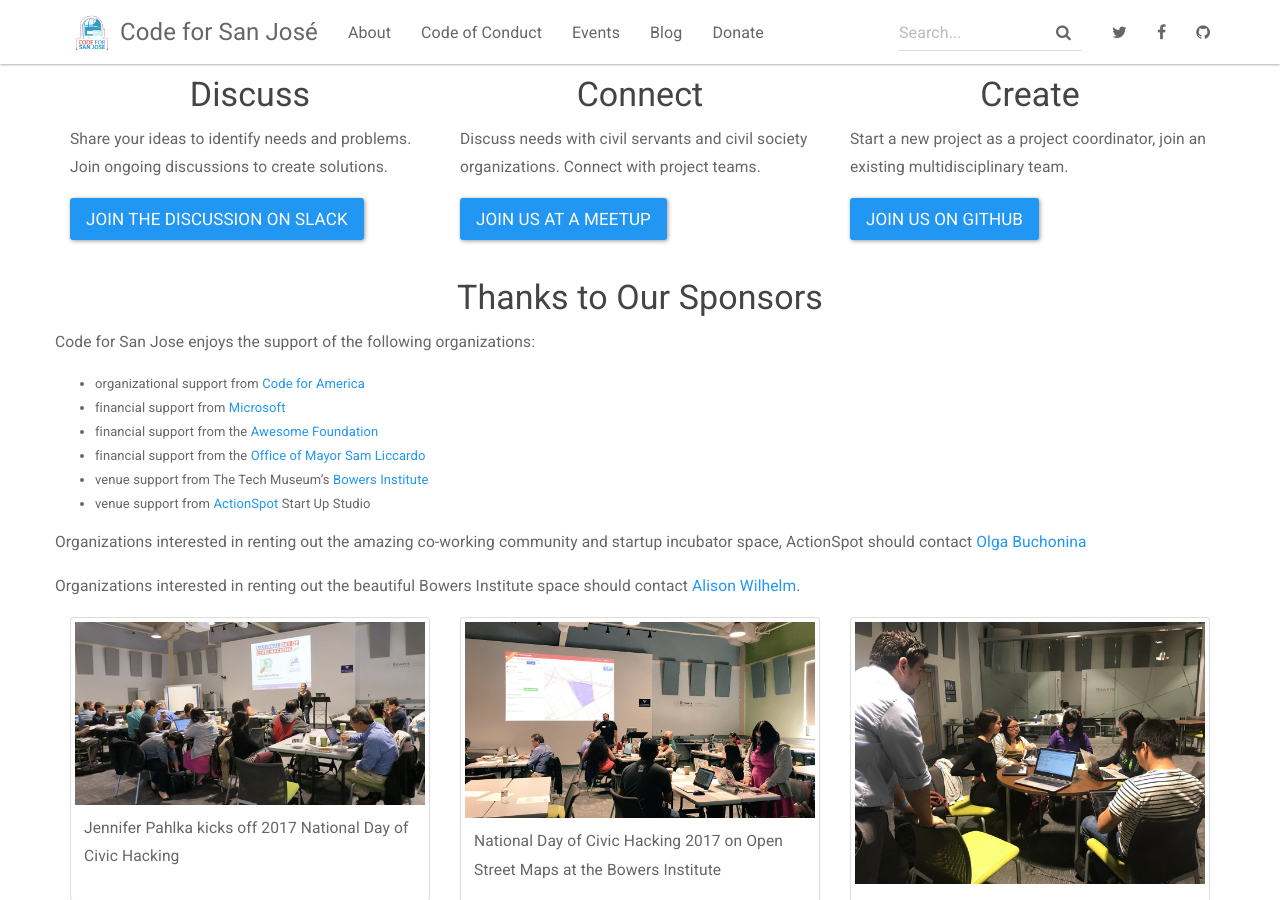
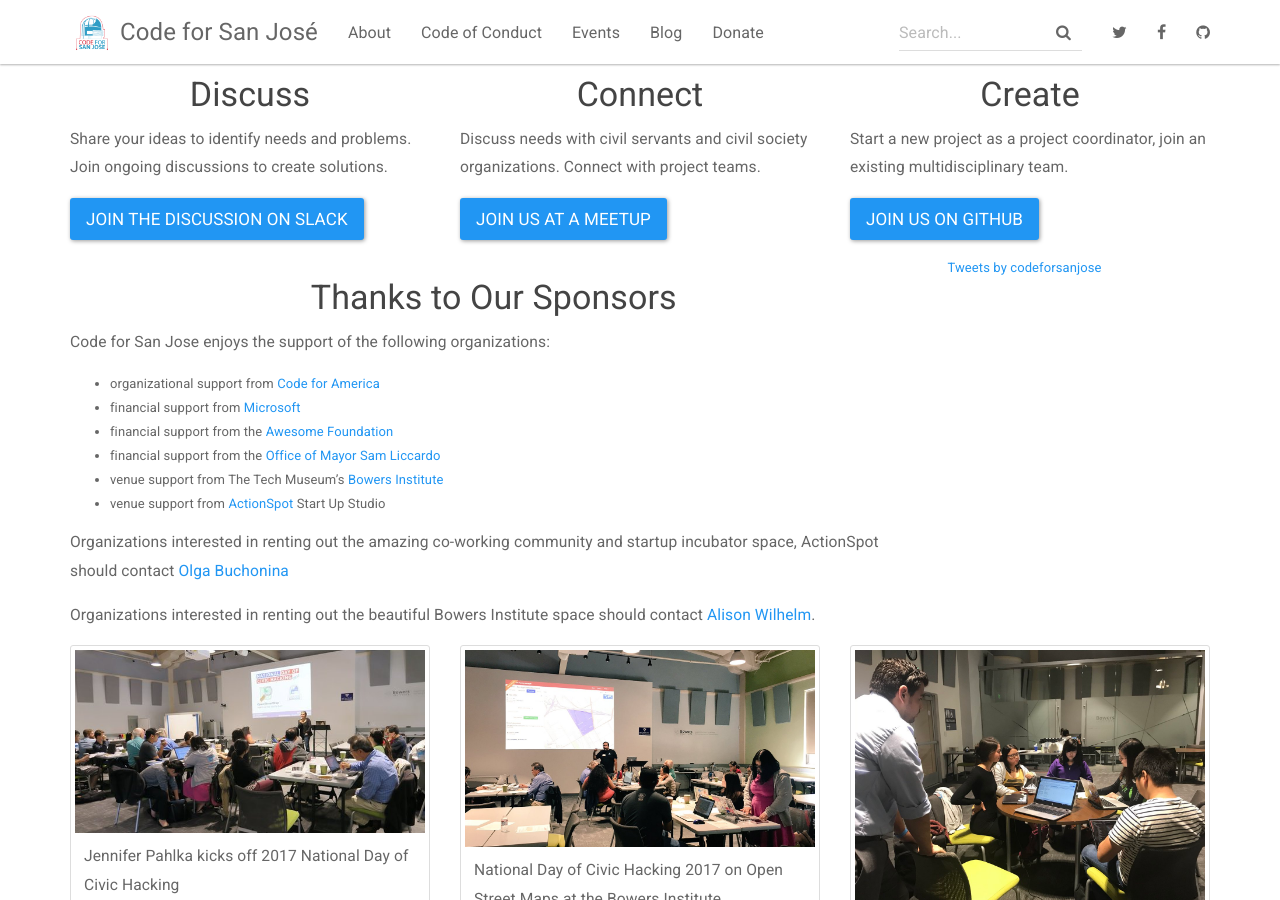
Before and after one commit to codeforsanjose/codeforsanjose.github.io, a Jekyll site: the page built from index.html, in a window 1280 px wide and 900 px high, scrolled down 431 px. Built offline with Jekyll 4.4.1, drawn with Linux system fonts in a browser that asks for light colours; nearby versions of some CDN libraries; comment, search, counter and statistics services are not loaded.

Commit message:
Embeded tweets

```diff
--- a/index.html
+++ b/index.html
@@ -42,6 +42,7 @@
         </div>
     </div>
     <div class="row">
+      <div class='col-sm-9'>
         <h3 class="text-center">Thanks to Our Sponsors</h3>
         <p>   Code for San Jose enjoys the support of the following organizations: </p>
         <ul>
@@ -65,6 +66,16 @@
           <p>
             Organizations interested in renting out the beautiful Bowers Institute space should contact <a href="mailto:abault@thetech.org">Alison Wilhelm</a>.
           </p>
+      </div>
+      <div class="col-sm-3">
+        <a class="twitter-timeline"
+        href="https://twitter.com/codeforsanjose?ref_src=twsrc%5Etfw"
+        data-width="300"
+        data-height="400">
+        Tweets by codeforsanjose</a>
+        <script async src="https://platform.twitter.com/widgets.js" charset="utf-8">
+        </script>
+      </div>
     </div>
      <div class="row">
         <div class="col-md-4">
```
Also changed, not shown: Gemfile.lock. Lines whose indentation alone changed are shown as unchanged.
